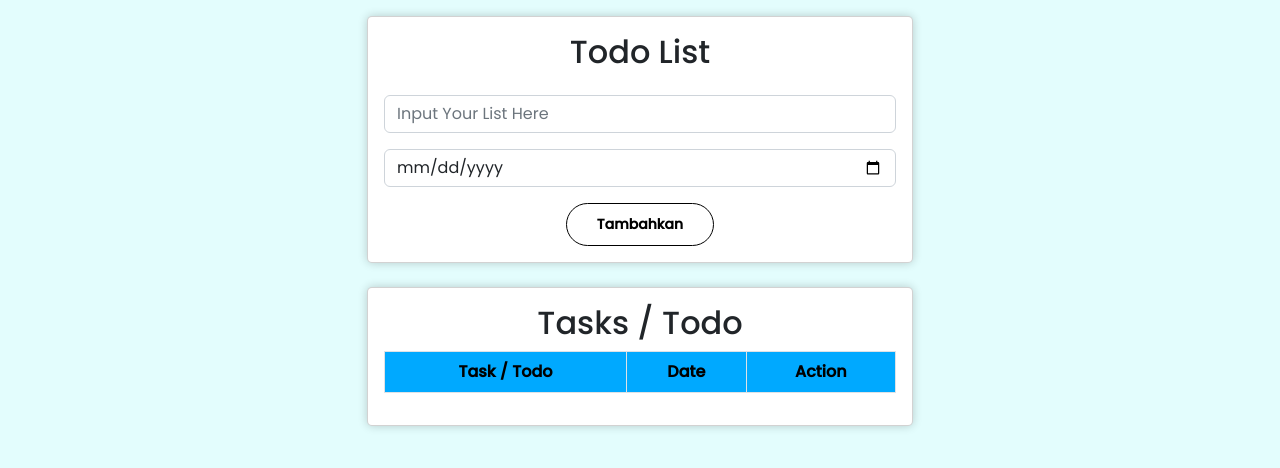
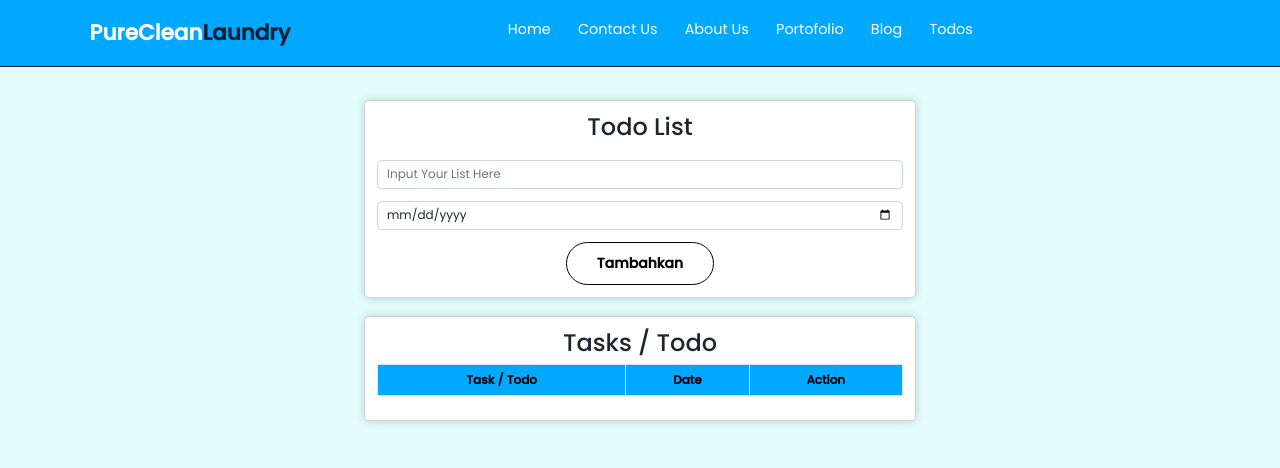
Before and after one commit to ZidanArrofi/FP1K1, a PHP site: page /pages/todos.html in a window 1280 px wide. Shown: the top 468 px of the page. Run offline with PHP 8.4, Linux system fonts and the light colour scheme; lists and menus that the app fills with data are empty.

Commit message:
menggabungkan semua menu menjadi satu

```diff
--- a/pages/todos.html
+++ b/pages/todos.html
@@ -11,8 +11,26 @@
    <title>Todos</title>
 </head>
 <body class="todos-body">
+       <!-- Nabar Start -->
+       <nav class="navbar-LP">
+         <a href="#" class="navbar-logo">PureClean<span>Laundry</span></a>
 
-   <section>
+         <div class="navbar-menu">
+           <a href="index.html">Home</a>
+           <a href="#">Contact Us</a>
+           <a href="/pages/about.html">About Us</a>
+           <a href="/pages/portfolio.html">Portofolio</a>
+           <a href="/pages/blog.html">Blog</a>
+           <a href="/pages/todos.html">Todos</a>
+         </div>
+
+         <div class="navbar-extra">
+           <a href="#" id="hamburger-menu"><i data-feather="menu"></i></a>
+         </div>
+       </nav>
+       <!-- Navbar End -->
+
+   <section style="margin-top: 100px;">
       <div class="container mt-3">
          <div class="row">
             <div class="col-lg-3"></div>
--- a/style/style.css
+++ b/style/style.css
@@ -19,7 +19,7 @@
 
 /* About Page */
 .about-page {
-  padding: 2rem 7% 1.4rem;
+  padding: 8rem 7% 1.4rem;
 }
 
 .about-page h2 {
@@ -71,6 +71,11 @@
 
 .about-page .row-dua .about-card .about-card-tittle {
   margin-top: 1rem auto 0.1rem;
+  .body-LP {
+    font-family: "Poppins", sans-serif;
+  }
+}
+
 .body-LP {
   font-family: "Poppins", sans-serif;
 }
@@ -226,7 +231,6 @@
   html {
     font-size: 62.5%;
   }
-  }
 
   #hamburger-menu {
     display: inline-block;
@@ -337,19 +341,6 @@
 .btn-read {
   display: block;
   text-align: center;
-  align-items: center;
-  font-size: 18px;
-  color: #000;
-  font-size: 12px;
-  font-weight: 600;
-  border: 1px solid black;
-  border-radius: 25px;
-  padding: 10px 30px;
-}
-
-.btn-read {
-  display: block;
-  text-align: center;
   text-decoration: none;
   font-size: 14px;
   color: #000;
```
Also changed, not shown: index.html (+5 -5 lines), pages/about.html (+19 -0 lines), pages/blog.html (+22 -2 lines), pages/portfolio.html (+21 -1 lines). Lines whose indentation alone changed are shown as unchanged.
